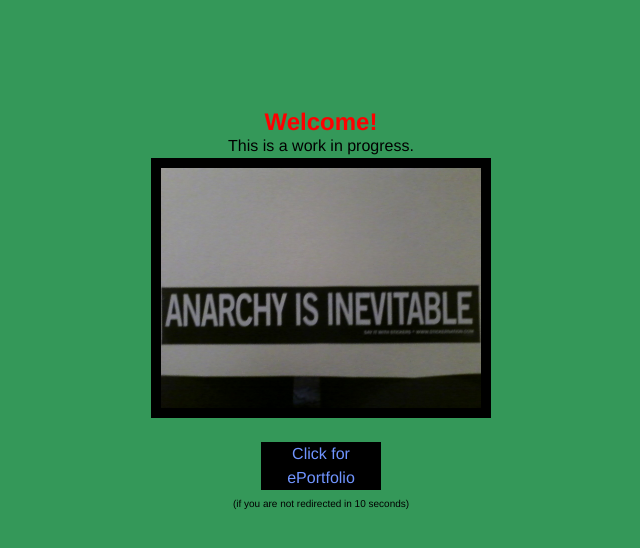
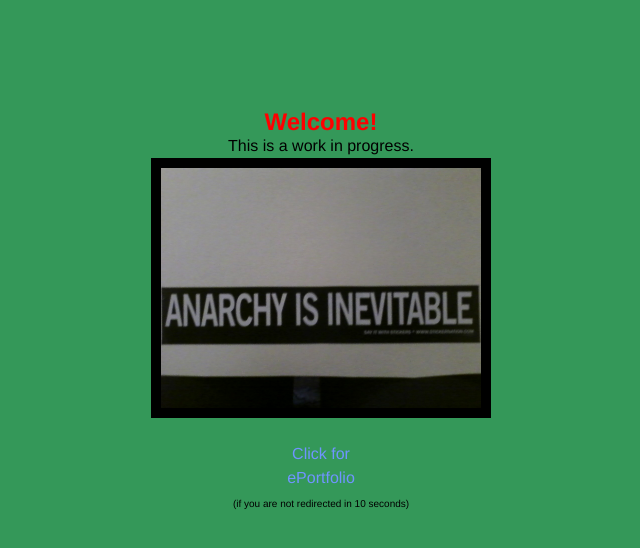
Before and after one commit to heavyhuntr/heavyhuntr.github.io, a plain HTML site: page index.html in a window 1280 px wide. Shown: the whole page, without its empty margins (319-959 px from the left). Drawn offline with Linux system fonts and the light colour scheme.

Commit message:
fixed link boxes?

```diff
--- a/CSS/CSS.css
+++ b/CSS/CSS.css
@@ -46,7 +46,7 @@ display: block;
 a:link, a:visited {
 font-weight:normal;
 color:#7094FF;
-background-color:#000000;
+background-color:#349859;
 width:120px;
 text-align:center;
 padding:0px;
```
